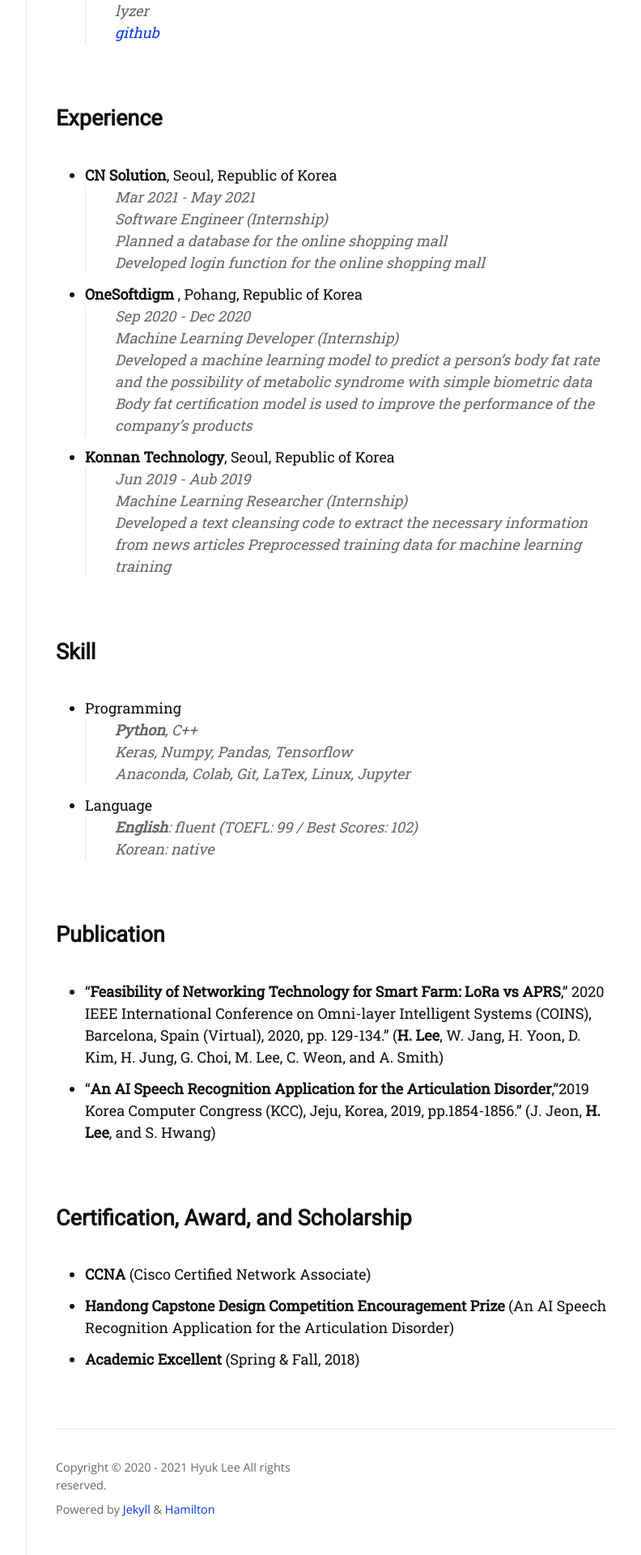
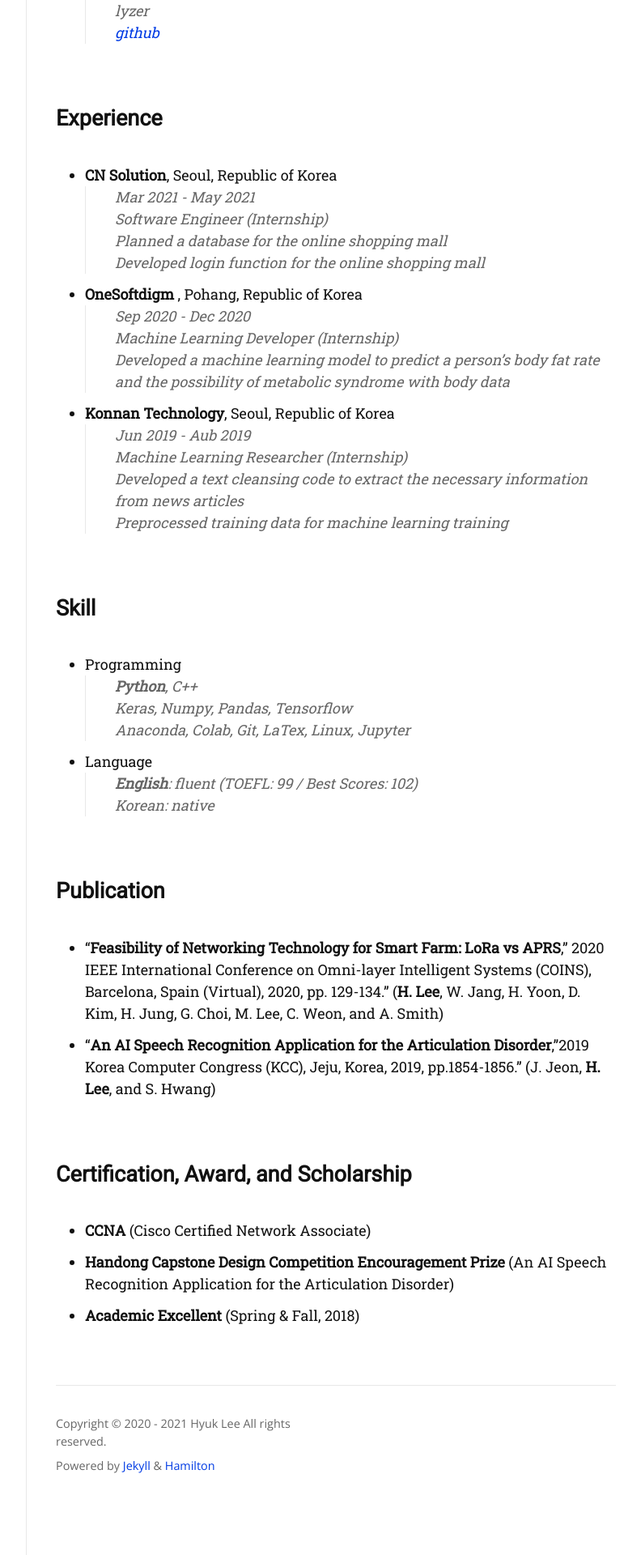
Before and after one commit to dlgur1994/dlgur1994.github.io, a Jekyll site: the page built from about.md, in a window 1280 px wide. Shown: the part 1267-3187 px from the top of the page at 81% size, without its empty margins (357-1149 px from the left). Built offline with Jekyll 4.4.1, drawn with Linux system fonts in a browser that asks for light colours; nearby versions of some CDN libraries; some web fonts are replaced.

Commit message:
AboutPage updated 21/07/08

```diff
--- a/about.md
+++ b/about.md
@@ -42,8 +42,7 @@
 - **OneSoftdigm** , Pohang, Republic of Korea
     > Sep 2020 - Dec 2020
     > Machine Learning Developer (Internship)
-    > Developed a machine learning model to predict a person's body fat rate and the possibility of metabolic syndrome with simple biometric data
-    > Body fat certification model is used to improve the performance of the company's products
+    > Developed a machine learning model to predict a person's body fat rate and the possibility of metabolic syndrome with body data
 - **Konnan Technology**, Seoul, Republic of Korea
     > Jun 2019 - Aub 2019
     > Machine Learning Researcher (Internship)
```
